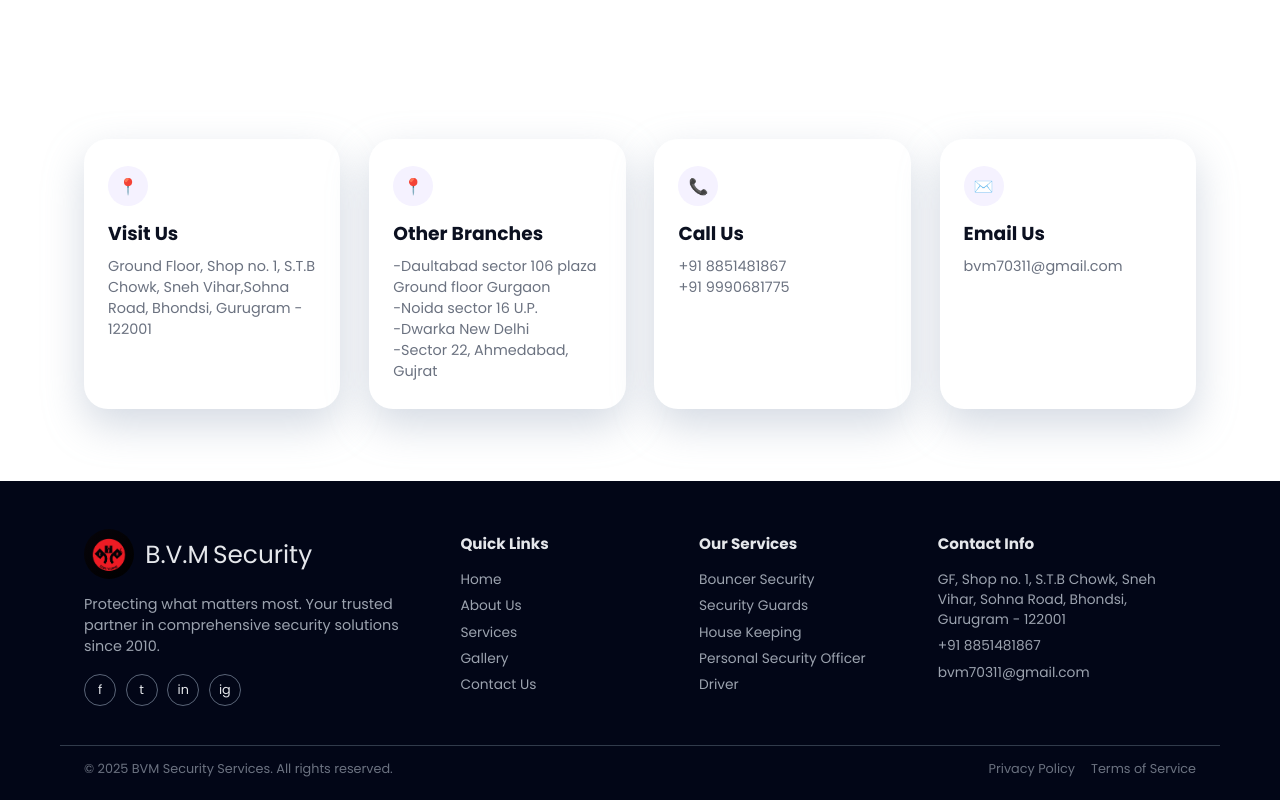
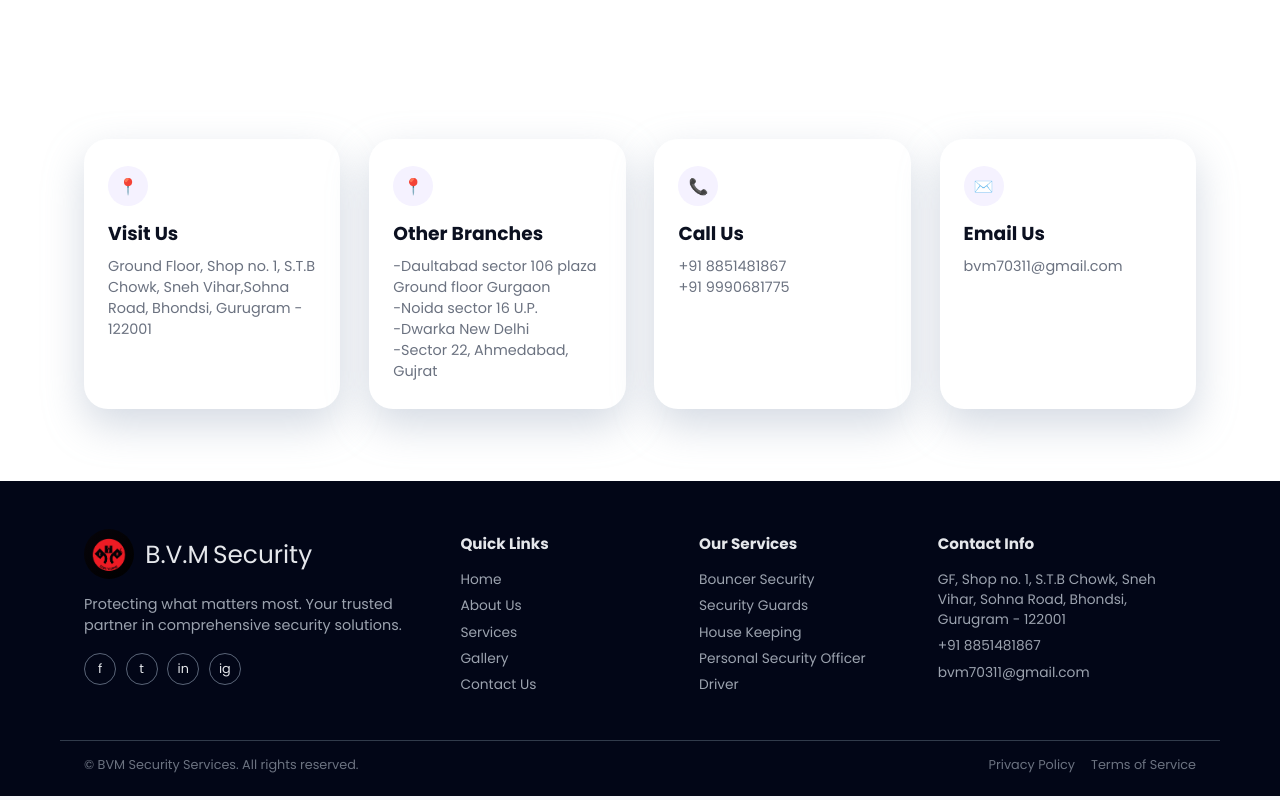
Before and after one commit to krishGupta-026/bvm-security-services, a React (Vite) app: page /contact in a window 1280 px wide. Shown: the part 445-1245 px from the top of the page. Built offline with nearby package versions, Linux system fonts and the light colour scheme.

Commit message:
Update footer text and copyright notice
Removed the year from the security solutions statement and updated the copyright notice.

```diff
--- a/src/components/Footer.jsx
+++ b/src/components/Footer.jsx
@@ -21,7 +21,7 @@
           </div>
           <p className="footer-text">
             Protecting what matters most. Your trusted partner in comprehensive
-            security solutions since 2010.
+            security solutions.
           </p>
           <div className="footer-social">
             <span className="social-icon">f</span>
@@ -74,7 +74,7 @@
       </div>
 
       <div className="footer-bottom">
-        <span>© 2025 BVM Security Services. All rights reserved.</span>
+        <span>© BVM Security Services. All rights reserved.</span>
         <div className="footer-bottom-links">
           <a href="#" onClick={scrollToTop}>Privacy Policy</a>
           <a href="#" onClick={scrollToTop}>Terms of Service</a>
```
